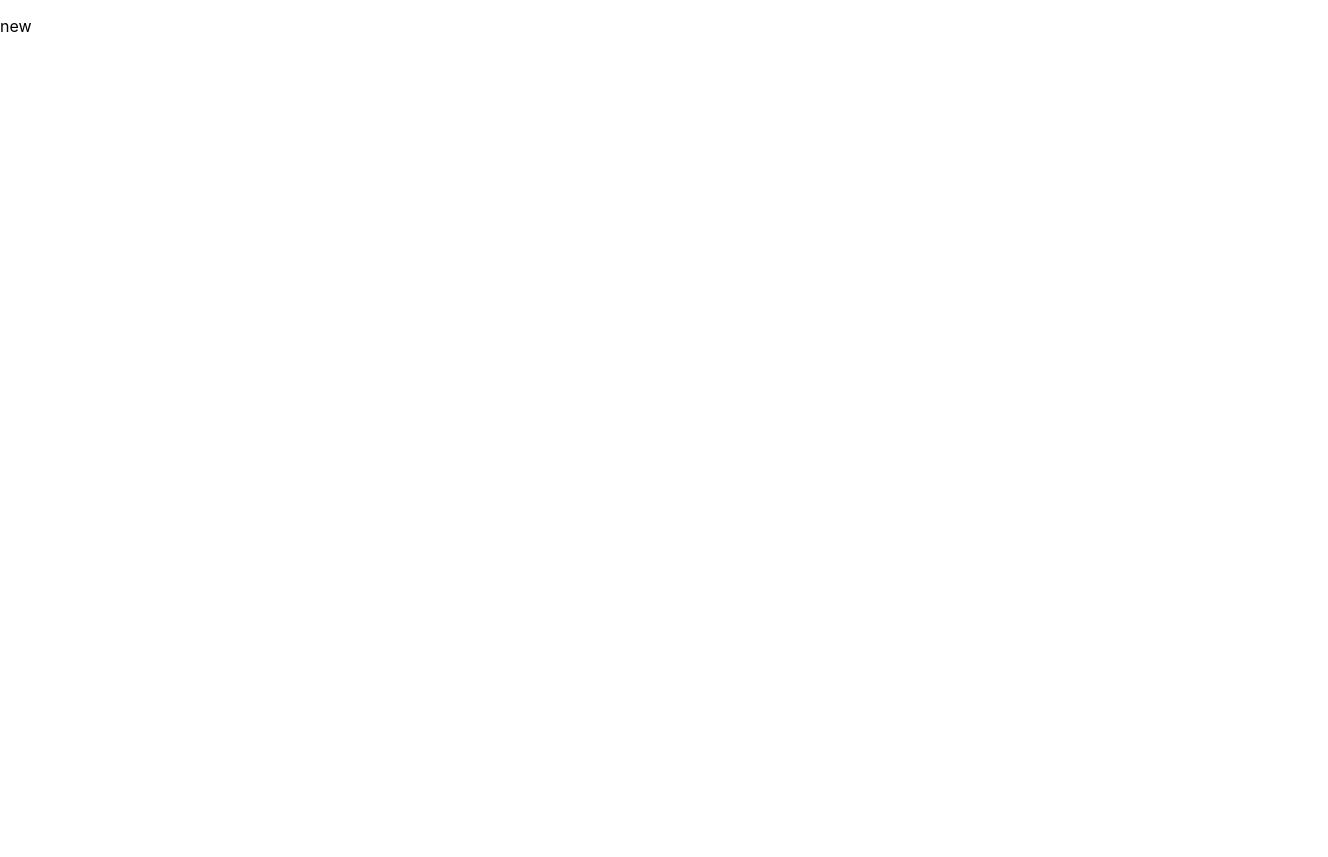
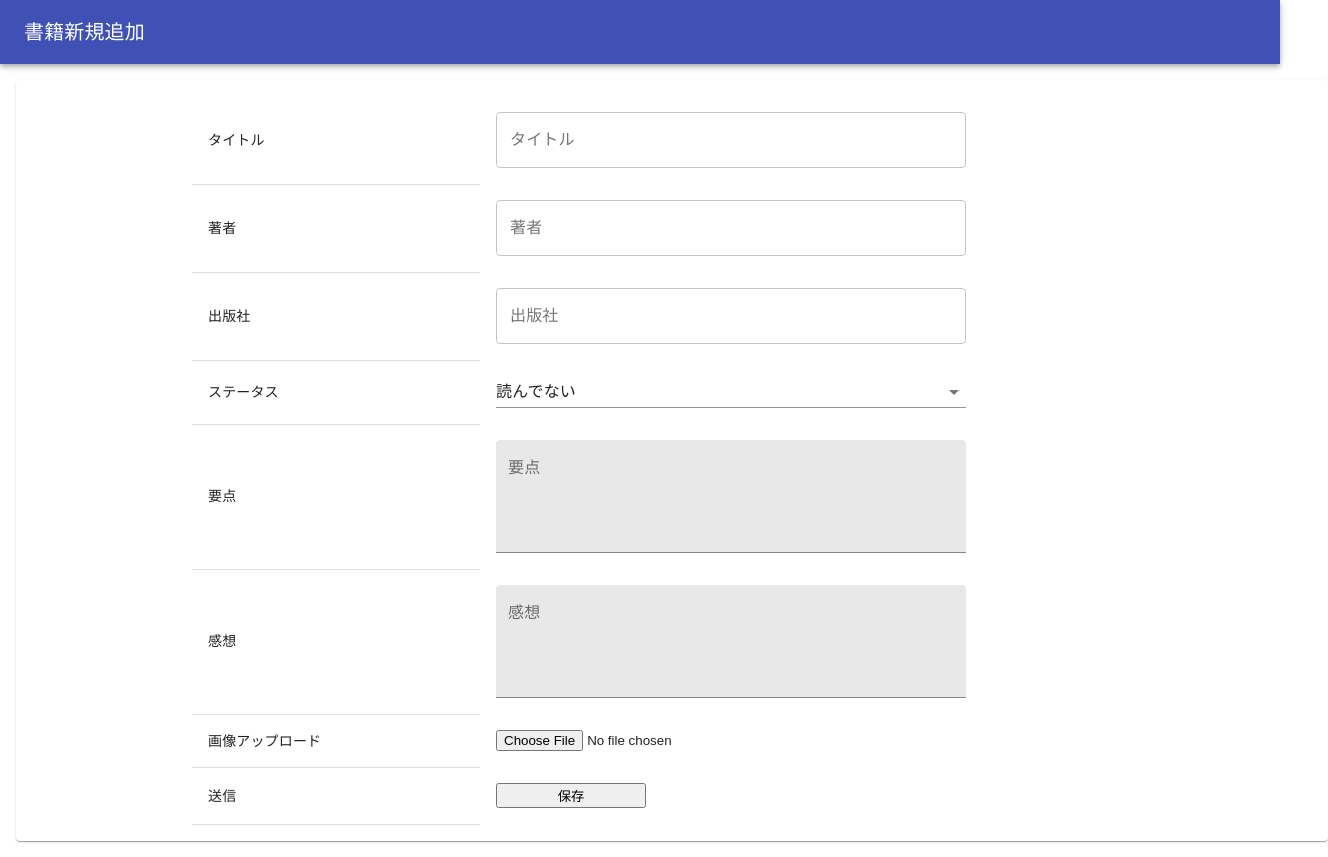
Before and after one commit to daichan1/petagine, a React (Create React App) app: page /books/new in a window 1280 px wide. Shown: the whole page, 1328 px wide, since content can reach past the window. Before the commit the page ends 800 px from the top, so only its background shows below. Built offline with nearby package versions, Linux system fonts and the light colour scheme.

Commit message:
create new_page

```diff
--- a/src/pages/new.tsx
+++ b/src/pages/new.tsx
@@ -1,9 +1,135 @@
 import React from 'react'
+import { makeStyles, createStyles, Theme } from '@material-ui/core/styles'
+import AppBar from '@material-ui/core/AppBar'
+import Toolbar from '@material-ui/core/Toolbar'
+import Typography from '@material-ui/core/Typography'
+import TextField from '@material-ui/core/TextField'
+import TableContainer from '@material-ui/core/TableContainer'
+import Table from '@material-ui/core/Table'
+import TableCell from '@material-ui/core/TableCell'
+import TableRow from '@material-ui/core/TableRow'
+import Paper from '@material-ui/core/Paper'
+import InputLabel from '@material-ui/core/InputLabel'
+import NativeSelect from '@material-ui/core/NativeSelect'
+
+const useStyles = makeStyles((theme: Theme) =>
+  createStyles({
+    tableContainer: {
+      margin: theme.spacing(2),
+      padding: theme.spacing(2)
+    },
+    table: {
+      margin: 'auto',
+      width: 960,
+      minWidth: 650
+    },
+    tableRow: {
+      marign: theme.spacing(2)
+    },
+    tableCell: {
+      width: '30%'
+    },
+    inputForm: {
+      margin: theme.spacing(2),
+      width: '70%'
+    },
+    submit: {
+      margin: theme.spacing(2),
+      width: 150
+    }
+  })
+)
+
+function InputBookForm() {
+  const classes = useStyles({})
+  return (
+    <form autoComplete="off">
+      <TableContainer component={Paper} className={classes.tableContainer}>
+        <Table aria-label="simple table" className={classes.table}>
+          <TableRow className={classes.tableRow}>
+            <TableCell className={classes.tableCell}>タイトル</TableCell>
+            <TextField
+              label="タイトル"
+              variant="outlined"
+              className={classes.inputForm}
+            />
+          </TableRow>
+          <TableRow className={classes.tableRow}>
+            <TableCell className={classes.tableCell}>著者</TableCell>
+            <TextField
+              label="著者"
+              variant="outlined"
+              className={classes.inputForm}
+            />
+          </TableRow>
+          <TableRow className={classes.tableRow}>
+            <TableCell className={classes.tableCell}>出版社</TableCell>
+            <TextField
+              label="出版社"
+              variant="outlined"
+              className={classes.inputForm}
+            />
+          </TableRow>
+          <TableRow className={classes.tableRow}>
+            <TableCell className={classes.tableCell}>ステータス</TableCell>
+            <InputLabel htmlFor="demo-customized-select-native"></InputLabel>
+            <NativeSelect
+              id="demo-customized-select-native"
+              value="0"
+              className={classes.inputForm}
+            >
+              <option value={0}>読んでない</option>
+              <option value={1}>読んだ</option>
+              <option value={2}>読書中</option>
+            </NativeSelect>
+          </TableRow>
+          <TableRow className={classes.tableRow}>
+            <TableCell className={classes.tableCell}>要点</TableCell>
+            <TextField
+              id="filled-multiline-static"
+              label="要点"
+              multiline
+              rows="4"
+              variant="filled"
+              className={classes.inputForm}
+            />
+          </TableRow>
+          <TableRow className={classes.tableRow}>
+            <TableCell className={classes.tableCell}>感想</TableCell>
+            <TextField
+              id="filled-multiline-static"
+              label="感想"
+              multiline
+              rows="4"
+              variant="filled"
+              className={classes.inputForm}
+            />
+          </TableRow>
+          <TableRow className={classes.tableRow}>
+            <TableCell className={classes.tableCell}>
+              画像アップロード
+            </TableCell>
+            <input type="file" className={classes.inputForm} />
+          </TableRow>
+          <TableRow className={classes.tableRow}>
+            <TableCell className={classes.tableCell}>送信</TableCell>
+            <input type="submit" value="保存" className={classes.submit} />
+          </TableRow>
+        </Table>
+      </TableContainer>
+    </form>
+  )
+}
 
 export default function New() {
   return (
     <div>
-      <p>new</p>
+      <AppBar position="static">
+        <Toolbar>
+          <Typography variant="h6">書籍新規追加</Typography>
+        </Toolbar>
+      </AppBar>
+      <InputBookForm />
     </div>
   )
 }
```
Also changed, not shown: 1 other file (tests, documents, lock files or other folders).
